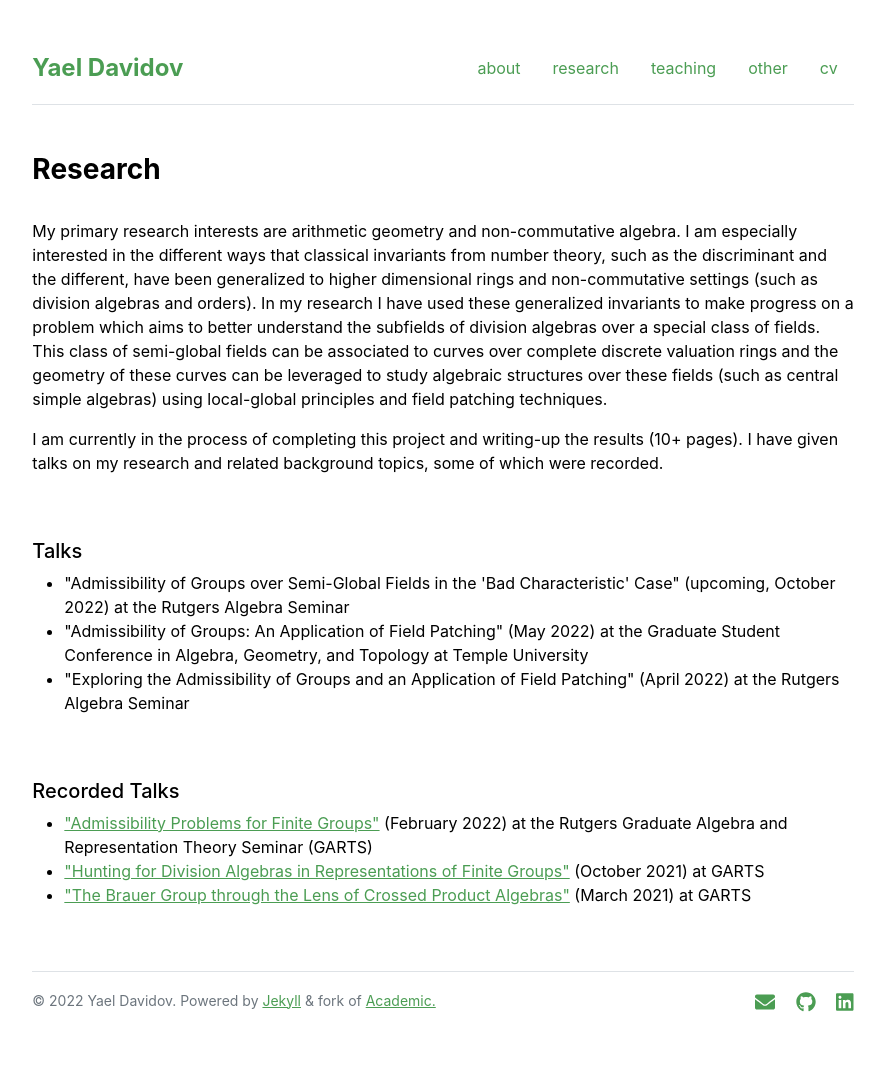
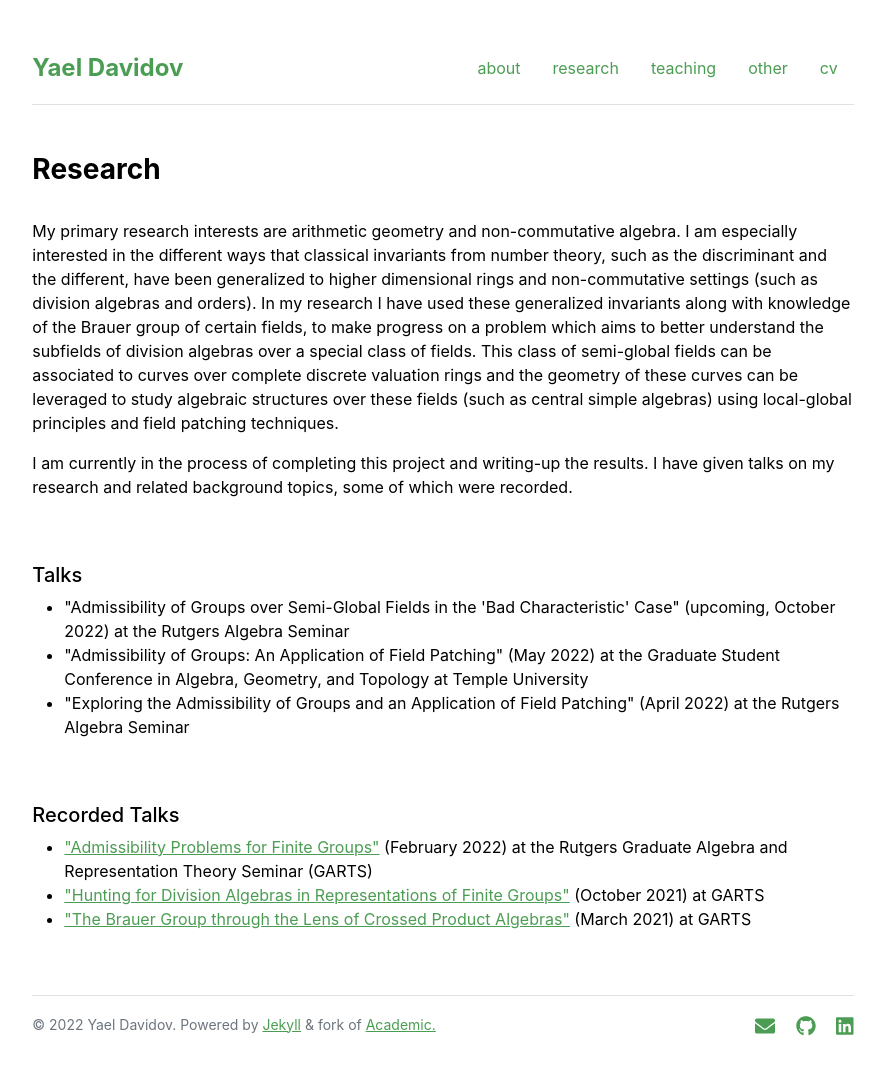
Before and after one commit to yaeldavidov/yaeldavidov.github.io, a Jekyll site: the page built from research.md, in a window 1280 px wide. Shown: the whole page, without its empty margins (197-1082 px from the left). Built offline with Jekyll 4.4.1, drawn with Linux system fonts in a browser that asks for light colours; before the commit the page ends 1066 px from its top, so only the background shows below that.

Commit message:
edited research page

```diff
--- a/_includes/research.html
+++ b/_includes/research.html
@@ -1,8 +1,8 @@
 <div class="row g-5 mb-5">
   <div>
     <h3 class="fw-bold pb-3 mb-3">Research</h3>
-    <p>My primary research interests are arithmetic geometry and non-commutative algebra. I am especially interested in the different ways that classical invariants from number theory, such as the discriminant and the different, have been generalized to higher dimensional rings and non-commutative settings (such as division algebras and orders). In my research I have used these generalized invariants to make progress on a problem which aims to better understand the subfields of division algebras over a special class of fields. This class of semi-global fields can be associated to curves over complete discrete valuation rings and the geometry of these curves can be leveraged to study algebraic structures over these fields (such as central simple algebras) using local-global principles and field patching techniques.</p>
-	<p>I am currently in the process of completing this project and writing-up the results (10+ pages). I have given talks on my research and related background topics, some of which were recorded.</p>
+    <p>My primary research interests are arithmetic geometry and non-commutative algebra. I am especially interested in the different ways that classical invariants from number theory, such as the discriminant and the different, have been generalized to higher dimensional rings and non-commutative settings (such as division algebras and orders). In my research I have used these generalized invariants along with knowledge of the Brauer group of certain fields, to make progress on a problem which aims to better understand the subfields of division algebras over a special class of fields. This class of semi-global fields can be associated to curves over complete discrete valuation rings and the geometry of these curves can be leveraged to study algebraic structures over these fields (such as central simple algebras) using local-global principles and field patching techniques.</p>
+	<p>I am currently in the process of completing this project and writing-up the results. I have given talks on my research and related background topics, some of which were recorded.</p>
   </div>
   <div>
 	<h5>Talks</h5>
```
